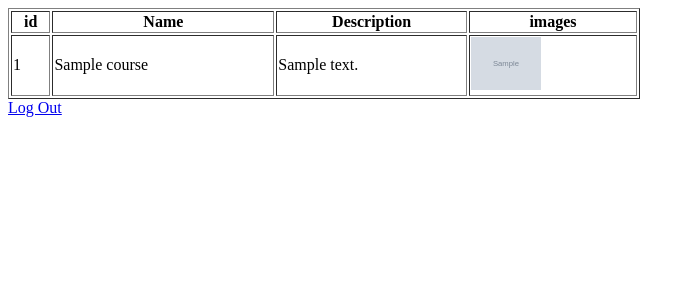
After one commit to fady023/php_db_samooh, a PHP site: page /courses.php in a window 1280 px wide. The commit adds this page. Shown: the top 300 px of the page, without its empty margins (0-695 px from the left). Run offline with PHP 8.4, Linux system fonts and the light colour scheme; tables that the repository leaves empty or names only in its code hold one stand-in row (values such as "Sample post"); grey boxes marked "Sample" are stand-in pictures.

Commit message:
course_table_images

```diff
--- a/add_course.php
+++ b/add_course.php
@@ -45,7 +45,7 @@ if (isset(($_POST["add_btn"]))) {
         array_push($errors, "Description required");
     }
 
-    $insert_course = mysqli_query($con, "insert into courses(c_name,dscription) values('$c_name','$c_desc')");
+    $insert_course = mysqli_query($con, "insert into courses(c_name,description) values('$c_name','$c_desc')");
     // $last_inserted_id = mysqli_insert_id($con);
 
     $last_id_sql =mysqli_fetch_assoc(mysqli_query($con,"select LAST_INSERT_ID() as id "));
--- /dev/null
+++ b/courses.php
@@ -0,0 +1,49 @@
+<?php
+include "conn.php"; ?>
+
+<!DOCTYPE html>
+<html lang="en">
+
+<head>
+    <meta charset="UTF-8">
+    <meta name="viewport" content="width=device-width, initial-scale=1.0">
+    <title>courses</title>
+</head>
+
+<body>
+    <table border=1 width="50%">
+        <thead>
+            <tr>
+                <th>id</th>
+                <th>Name</th>
+                <th>Description</th>
+                <th>images</th>
+            </tr>
+        </thead>
+        <tbody>
+            <?php
+            $courses = mysqli_query($con, "select * from courses ");
+            foreach ($courses as $course):
+
+
+                ?>
+                <tr>
+                    <td><?=  $course['id'] ?></td>
+                    <td><?=  $course['c_name'] ?></td>
+                    <td><?=  $course['description'] ?></td>
+                    <td>
+                        <?php $sql = mysqli_query($con,"select * from courses_images where course_id=$course[id]");
+                        foreach($sql as $row):
+                        ?>
+                        <img src="<?= $row['image'] ?>" width="70px">
+                        <?php endforeach; ?>
+                </td>
+                </tr>
+
+            <?php endforeach; ?>
+        </tbody>
+    </table>
+<?php include "footer.php"; ?>
+</body>
+
+</html>
--- a/header.php
+++ b/header.php
@@ -9,3 +9,5 @@
 </form>
 
 </div>
+
+<a href="index.php">Home</a>
--- a/index.php
+++ b/index.php
@@ -72,8 +72,9 @@ if (isset($_SESSION['admin_name'])) {
     <body>
         <?php include "header.php"; ?>
         <br><br></br>
-        <a href="add_student.php">Add Student </a>
-        <a href="index.php"> Show All</a>
+        <a href="./add_student.php">Add Student </a>
+        <a href="./index.php"> Show All students</a>
+        <a href="./courses.php"> Show All courses</a>
         <?php
 
 
```
